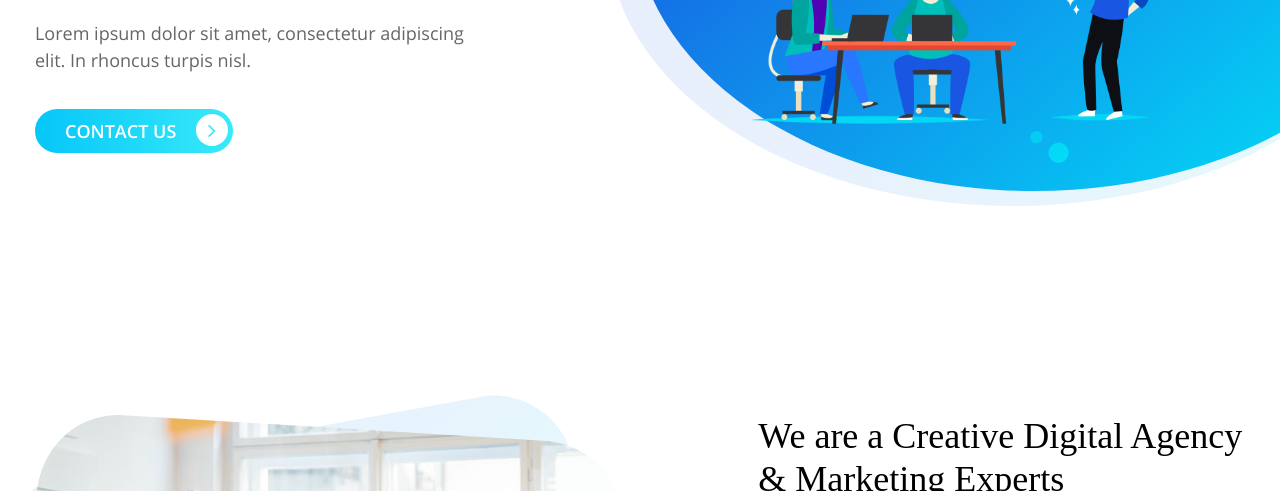
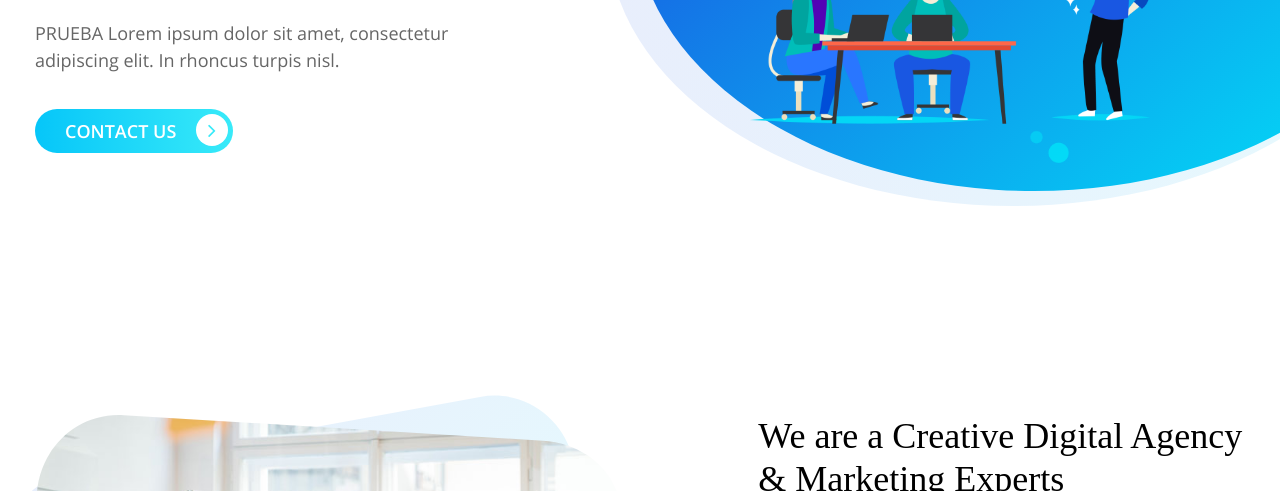
Before and after one commit to SergiPll/prueba, a plain HTML site: page index.html in a window 1280 px wide. Shown: the part 309-800 px from the top of the page. Drawn offline with Linux system fonts and the light colour scheme; a web font is replaced by a local one.

Commit message:
CommitPrueba

```diff
--- a/index.html
+++ b/index.html
@@ -48,7 +48,7 @@
         <div class="row">
             <div class="col-md-6">
                 <h1>Ejercicio de <strong>Sergi Pastor Llopis</strong></h1>
-                <p> Lorem ipsum dolor sit amet, consectetur adipiscing elit. In rhoncus turpis nisl. </p>
+                <p> PRUEBA Lorem ipsum dolor sit amet, consectetur adipiscing elit. In rhoncus turpis nisl. </p>
                 <a href="#">Contact Us <i class="fa fa-angle-right" aria-hidden="true"></i></a></div>
             <div class="col-md-6">
                 <div class="card"><img class="card-img-top img-fluid" src="images/banner-img.png" alt=""></div>
```
